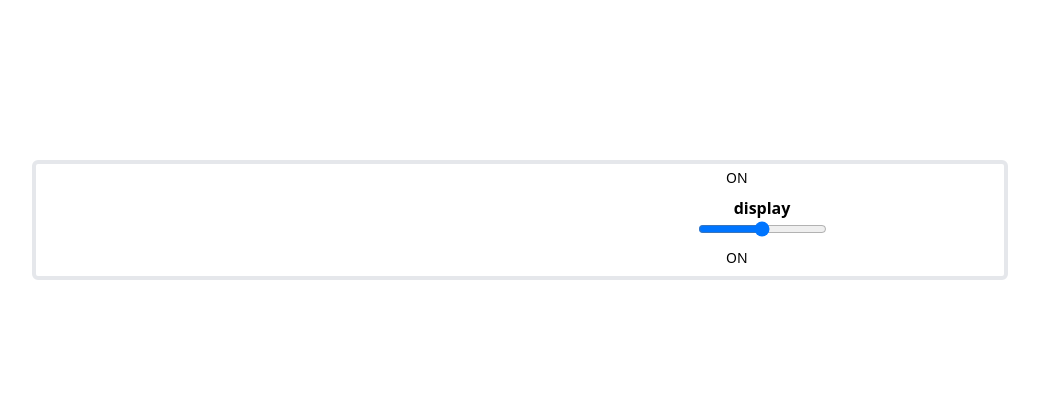
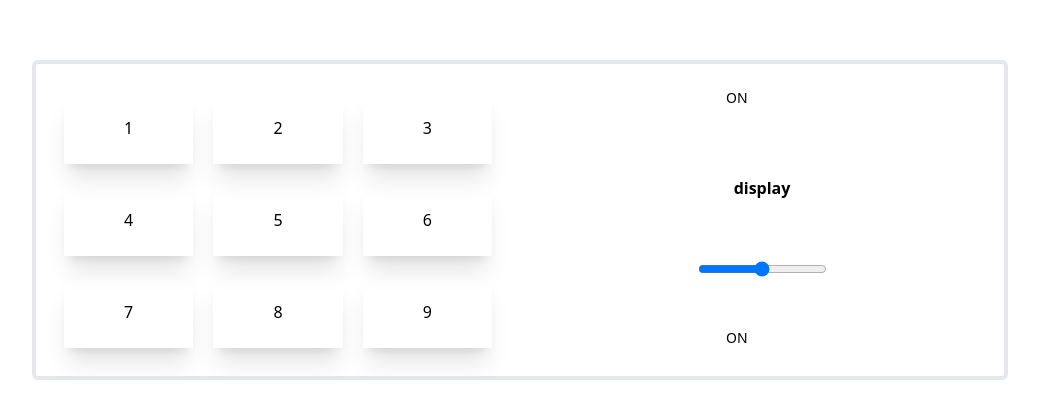
Before and after one commit to Alvintol/drum-machine, a React (Create React App) app: page / in a window 1280 px wide. Shown: the part 180-598 px from the top of the page, without its empty margins (120-1159 px from the left). Built offline with nearby package versions, Linux system fonts and the light colour scheme.

Commit message:
imports ButtonContainer component to App

```diff
--- a/src/App.js
+++ b/src/App.js
@@ -1,4 +1,5 @@
 import '../src/css/main.css';
+import ButtonContainer from './components/ButtonContainer';
 
 const App = () => {
 
@@ -7,9 +8,7 @@ const App = () => {
   return (
     <div className="app h-screen flex flex-col items-center justify-center">
       <div className='container flex flex-col-reverse border-4 rounded-md  md:flex-row lg:mx-1/2'>
-        <div id='button-container' className='grid gap-3 grid-cols-3 grid-rows-3 p-6 md:w-1/2'>
-
-        </div>
+        <ButtonContainer />
         <div id='switch-container' className='flex flex-col justify-around items-center h-64 md:w-1/2 md: h-full'>          <div id='power'>
           <div className='flex flex-row text-sm text-bold w-20 h-8 justify-start'>
             <div className='p-1 align-center'>
```
